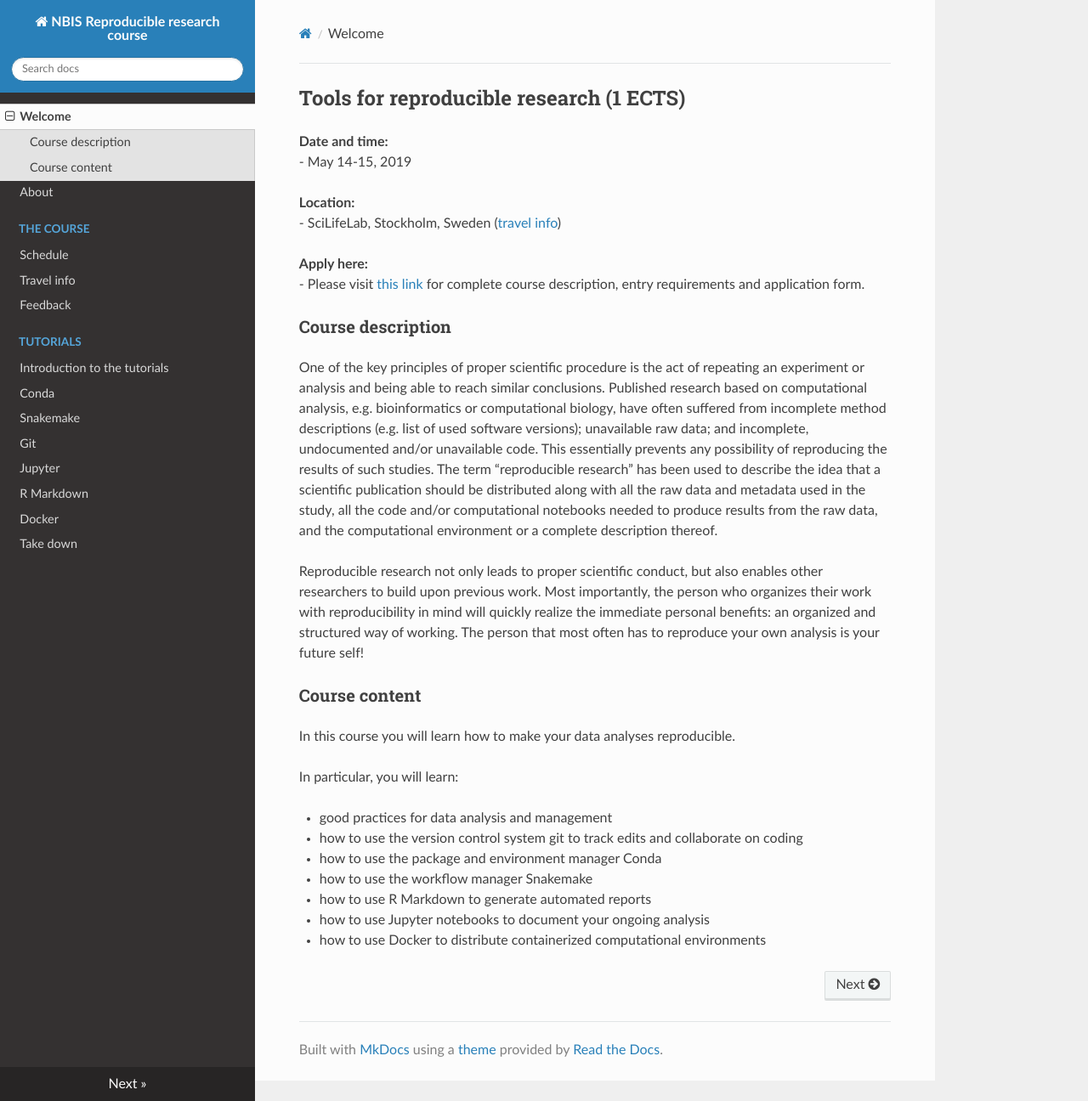
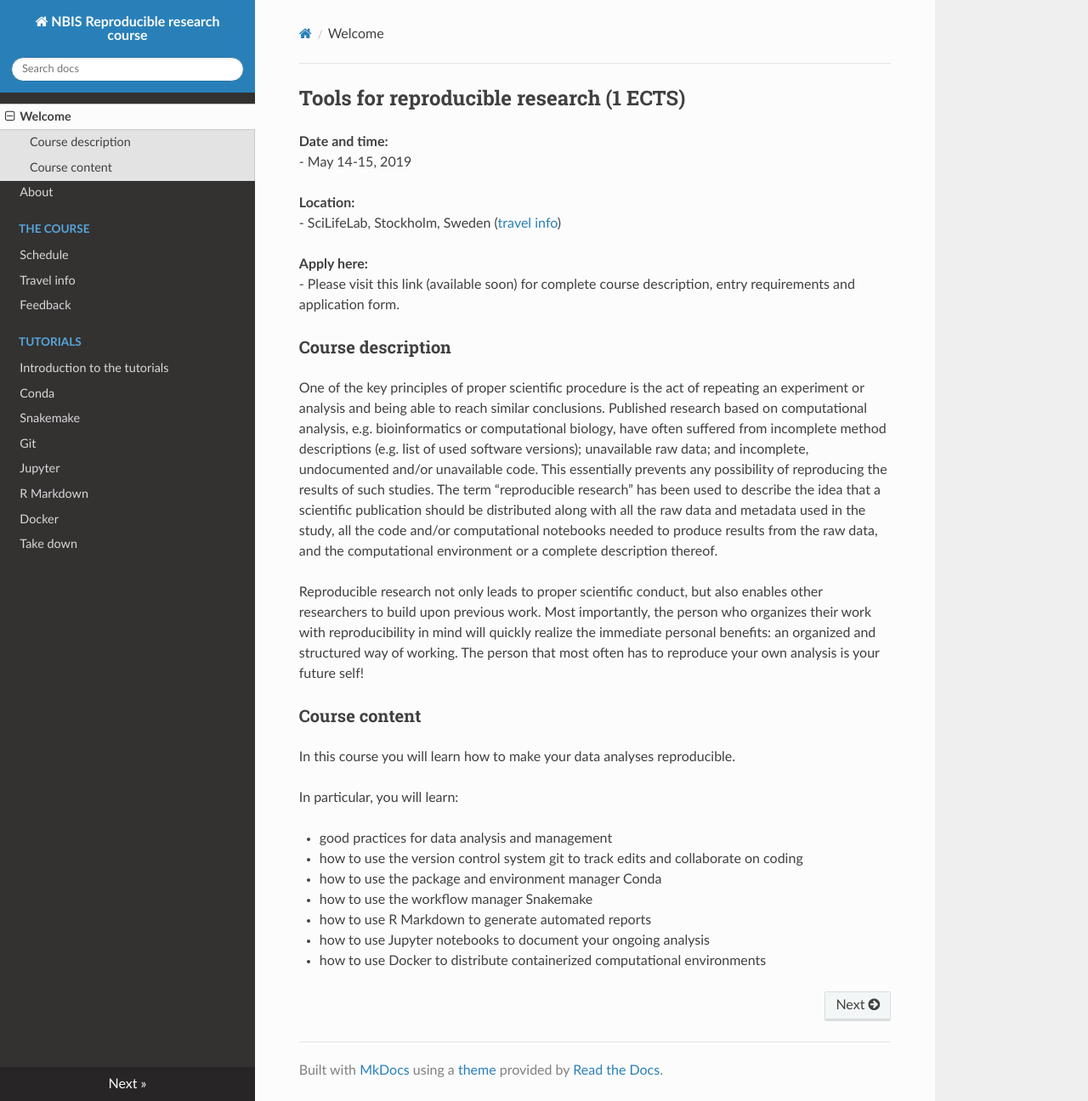
Before and after one commit to NBISweden/workshop-reproducible-research, an MkDocs documentation site: the page built from docs/index.md, in a window 1280 px wide and 1296 px high. Shown: the whole window at 85% size. Built offline with MkDocs 1.6.1, drawn with Linux system fonts in a browser that asks for light colours; nearby versions of some CDN libraries; old or Windows-style settings are respelled for this version of MkDocs.

Commit message:
remove incorrect link

```diff
--- a/docs/index.md
+++ b/docs/index.md
@@ -9,7 +9,7 @@
 - SciLifeLab, Stockholm, Sweden ([travel info](travel.md))
 
 **Apply here:**
-- Please visit [this link](https://www.scilifelab.se/events/tools-for-reproducible-research/) for complete course description, entry requirements and application form.
+- Please visit this link (available soon) for complete course description, entry requirements and application form.
 
 ### Course description
 
```
